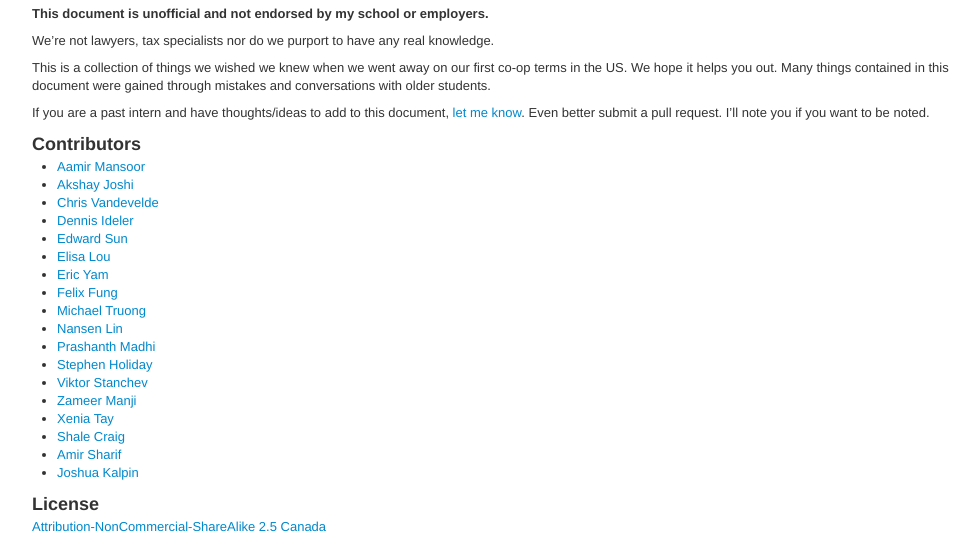
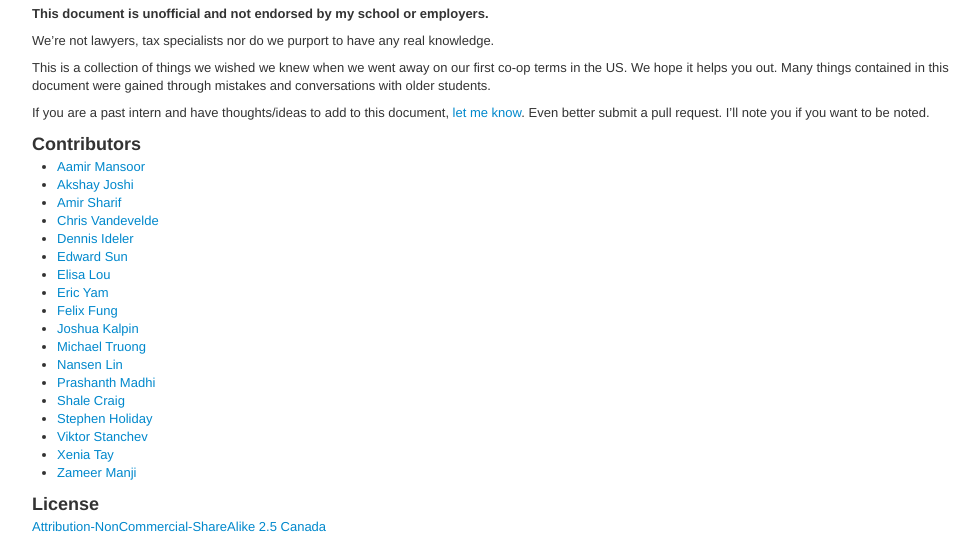
Before and after one commit to sholiday/Unofficial-Waterloo-USA-Intern-Guide, a Jekyll site: the page built from index.markdown, in a window 1280 px wide and 900 px high, cut to the strip 364-900 px from the top of the window. Shown: the whole strip, without its empty margins (138-1118 px from the left). Built offline with Jekyll 4.4.1, drawn with Linux system fonts in a browser that asks for light colours; nearby versions of some CDN libraries; Markdown is read by kramdown in place of the engine named in the settings.

Commit message:
Sort contributors.

```diff
--- a/index.markdown
+++ b/index.markdown
@@ -36,22 +36,22 @@ request. I'll note you if you want to be noted.
 
 * [Aamir Mansoor](http://aam1r.com)
 * [Akshay Joshi](http://akshayjoshi.com)
+* [Amir Sharif](http://www.amirsharif.com)
 * [Chris Vandevelde](http://www.imlikeaninja.com)
 * [Dennis Ideler](http://dennisideler.com)
 * [Edward Sun](http://www.edwardsun.com)
 * [Elisa Lou](http://aimango.wordpress.com/)
 * [Eric Yam](http://www.ericyam.com)
 * [Felix Fung](http://feli.xxx)
+* [Joshua Kalpin](http://github.com/kapin)
 * [Michael Truong](http://www.linkedin.com/in/truongmichael)
 * [Nansen Lin](http://www.linkedin.com/pub/nansen-lin/28/6b4/92a)
 * [Prashanth Madhi](http://ece.uwaterloo.ca/~pmadhiya)
+* [Shale Craig](https://www.youtube.com/watch?v=dQw4w9WgXcQ)
 * [Stephen Holiday](http://stephenholiday.com)
 * [Viktor Stanchev](http://viktorstanchev.com)
+* [Xenia Tay](http://xeniatay.com)
 * [Zameer Manji](http://zameermanji.com)
-* [Xenia Tay](http://xeniatay.com)
-* [Shale Craig](https://www.youtube.com/watch?v=dQw4w9WgXcQ)
-* [Amir Sharif](http://www.amirsharif.com)
-* [Joshua Kalpin](http://github.com/kapin)
 
 ### License
 <a href="http://creativecommons.org/licenses/by-nc-sa/2.5/ca/">
```
